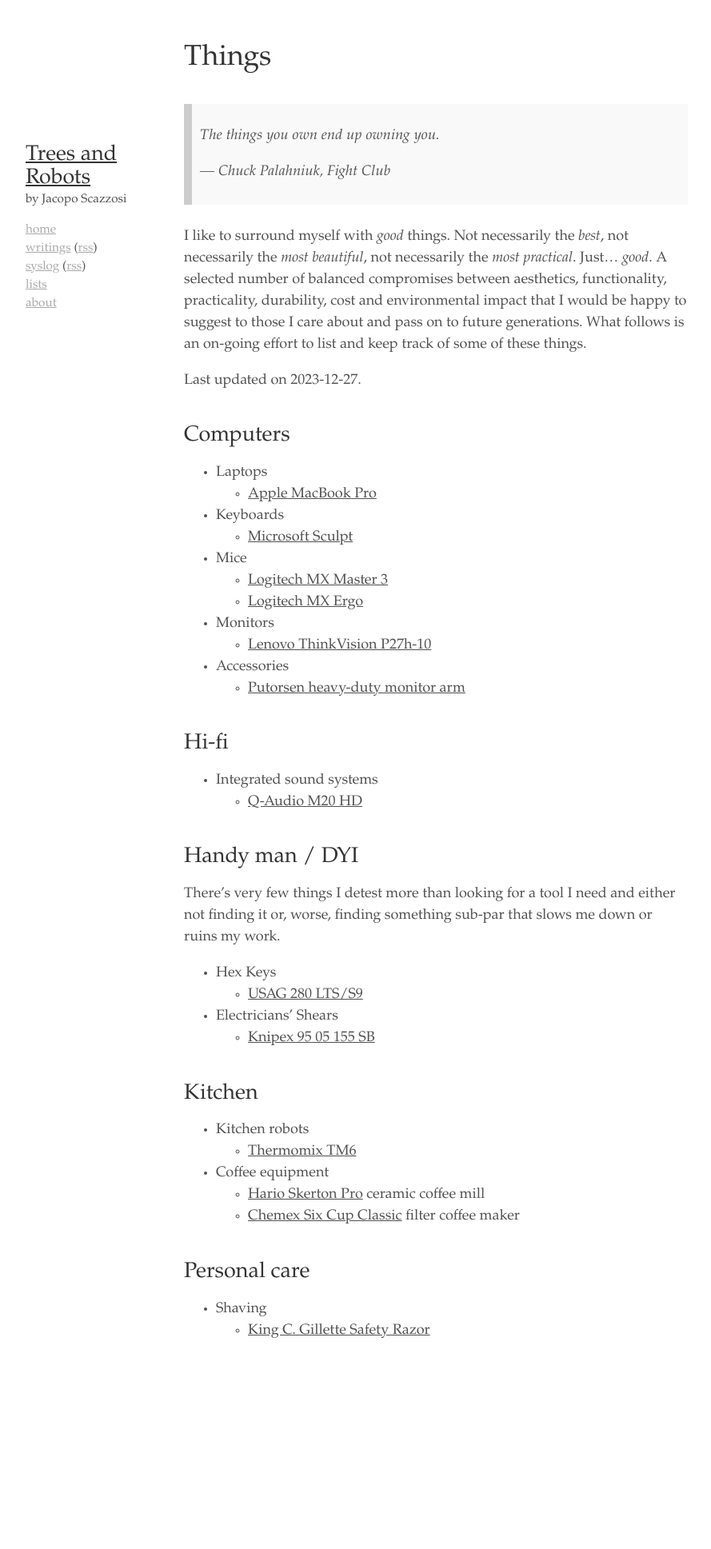
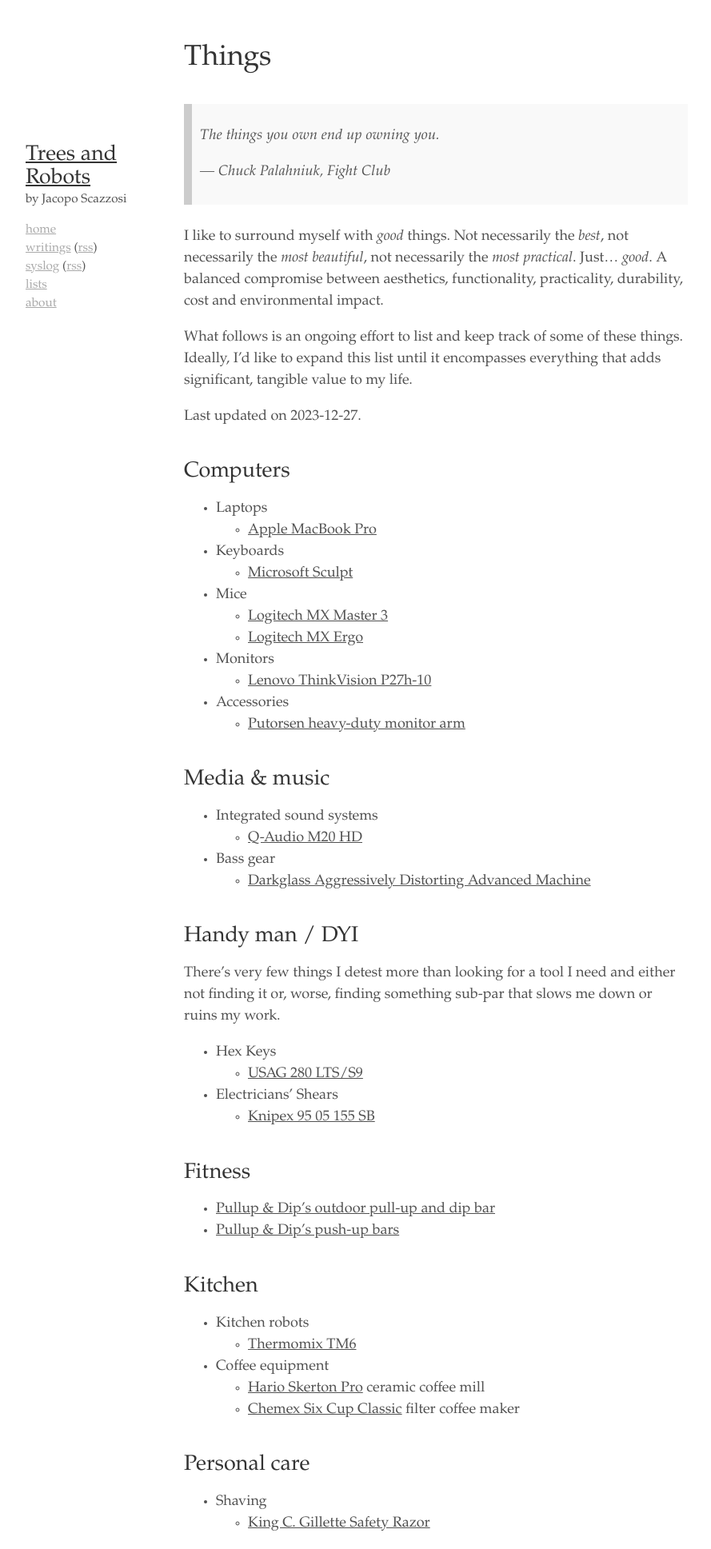
Before and after one commit to jacoscaz/treesandrobots.github.io, a Jekyll site: the page built from lists/things.md, in a window 1280 px wide. Shown: the whole page at 80% size, without its empty margins (95-984 px from the left). Built offline with Jekyll 4.4.1, drawn with Linux system fonts in a browser that asks for light colours; before the commit the page ends 1696 px from its top, so only the background shows below that.

Commit message:
new post on the yearly theme for 2024, tweaks to things list

```diff
--- a/lists/things.md
+++ b/lists/things.md
@@ -10,11 +10,12 @@
 
 I like to surround myself with _good_ things. Not necessarily the _best_,
 not necessarily the _most beautiful_, not necessarily the _most practical_.
-Just... _good_. A selected number of balanced compromises between aesthetics,
-functionality, practicality, durability, cost and environmental impact that I
-would be happy to suggest to those I care about and pass on to future
-generations. What follows is an on-going effort to list and keep track of some
-of these things.
+Just... _good_. A balanced compromise between aesthetics, functionality,
+practicality, durability, cost and environmental impact.
+
+What follows is an ongoing effort to list and keep track of some of these
+things. Ideally, I'd like to expand this list until it encompasses everything
+that adds significant, tangible value to my life.
 
 Last updated on 2023-12-27.
 
@@ -39,12 +40,15 @@
 [304]: https://www.amazon.it/gp/product/B07QGBYSVN/ref=ppx_yo_dt_b_search_asin_title?ie=UTF8&psc=1
 [305]: https://www.lenovo.com/us/en/p/accessories-and-software/monitors/professional/63a1gar1us
 
-## Hi-fi
+## Media & music
 
 - Integrated sound systems
     - [Q-Audio M20 HD][500]
+- Bass gear
+    - [Darkglass Aggressively Distorting Advanced Machine][501]
 
 [500]: https://www.qacoustics.com/products/m20-hd-wireless-music-system
+[501]: https://www.darkglass.com/creation/aggressively-distorting-advanced-machine/
 
 ## Handy man / DYI
 
@@ -59,6 +63,14 @@
 
 [100]: https://www.knipex.com/products/cable-and-wire-rope-shears/electricians%27-shears/electricians-shears/9505155SB
 [101]: https://www.usag.it/catalog/en/products/details/792/280_LTS_S9/Set_of_9_long_angled_hexagon_keys_with_spherical_head
+
+## Fitness
+
+- [Pullup & Dip's outdoor pull-up and dip bar][700]
+- [Pullup & Dip's push-up bars][701]
+
+[700]: https://www.pullup-dip.com/products/pullup-dip-bar-outdoor
+[701]: https://www.pullup-dip.com/products/wooden-push-up-bars
 
 ## Kitchen
 
```
Also changed, not shown: _posts/2023-12-26-yearly-theme-2024-outward.md (added, +86 -0 lines).
